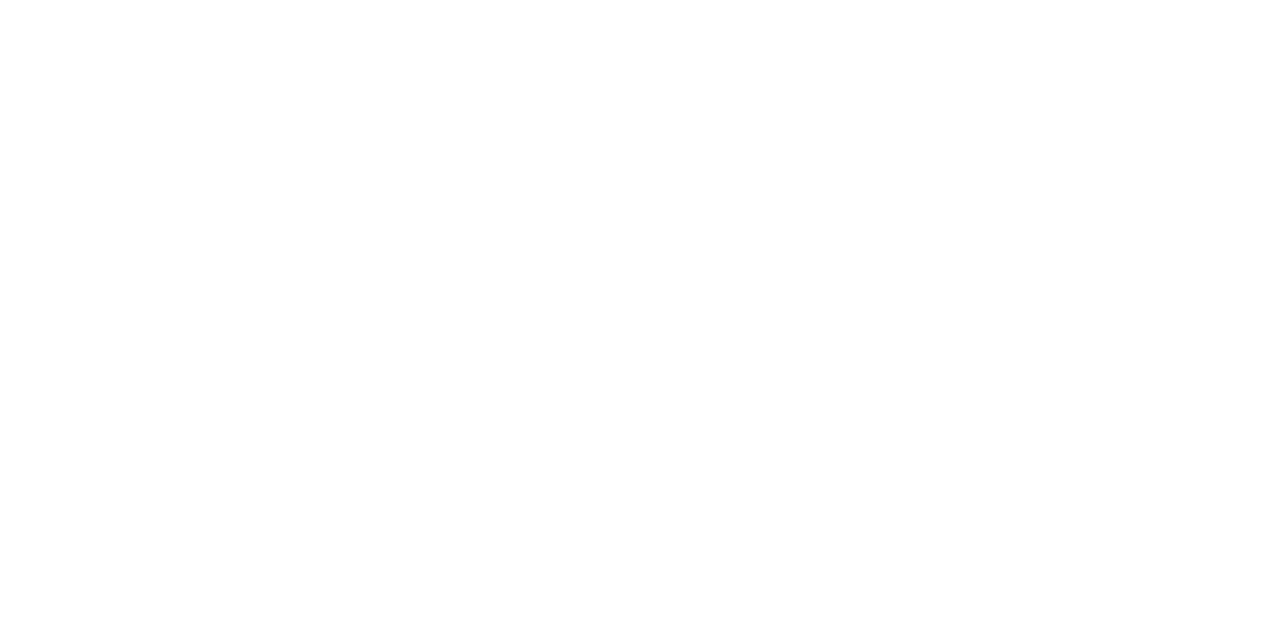
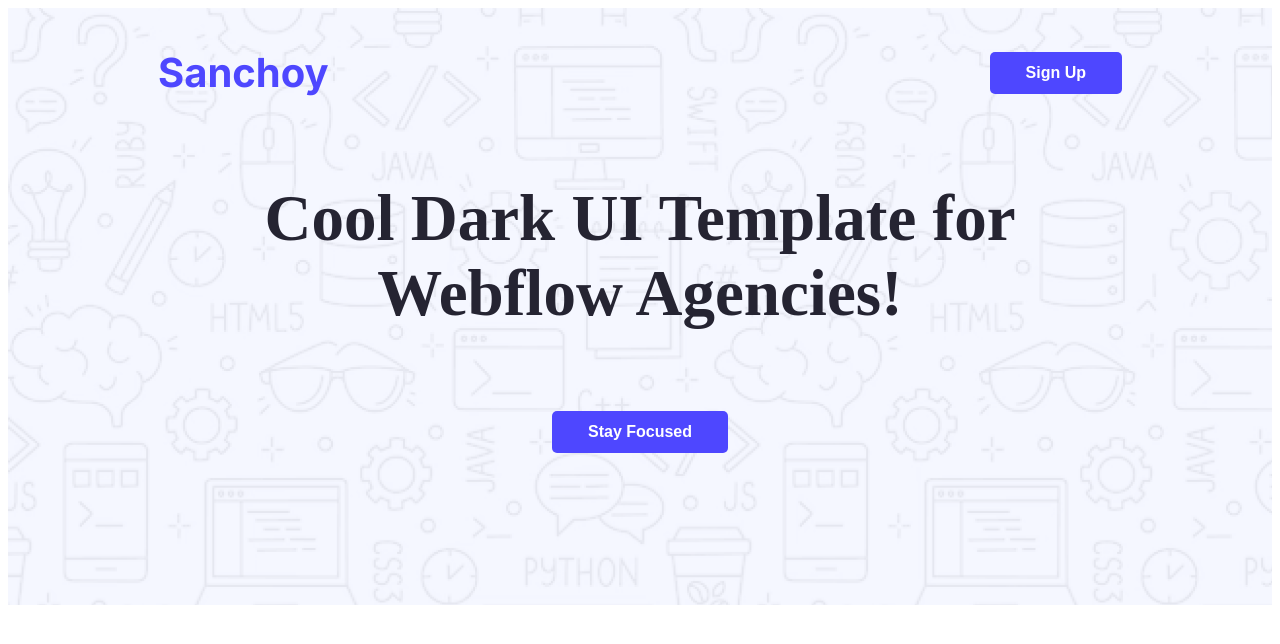
Before and after one commit to sanchoybiswas/1st-assignment, a plain HTML site: page index.html in a window 1280 px wide. Drawn offline with Linux system fonts and the light colour scheme.

Commit message:
hader commit

```diff
--- a/index.html
+++ b/index.html
@@ -4,10 +4,22 @@
     <meta charset="UTF-8">
     <meta name="viewport" content="width=device-width, initial-scale=1.0">
     <title>1st assignment</title>
+    <link rel="preconnect" href="https://fonts.googleapis.com">
+<link rel="preconnect" href="https://fonts.gstatic.com" crossorigin>
+<link href="https://fonts.googleapis.com/css2?family=Inter:ital,opsz,wght@0,14..32,100..900;1,14..32,100..900&display=swap" rel="stylesheet">
+
+    <link rel="stylesheet" href="styles/style.css">
 </head>
 <body>
-    <header>
-
+    <header class="header">
+        <nav>
+            <h3 class="inter-normal nav-logo" >Sanchoy</h3>
+            <li><a href=""><button class="btn-primary">Sign Up</button></a></li>
+        </nav>
+        <div class="banner">
+            <h1 class="banner-title">Cool Dark UI Template for Webflow Agencies!</h1>
+            <button class="btn-primary my-btn">Stay Focused</button>
+        </div>
     </header>
     <main>
 
--- /dev/null
+++ b/styles/style.css
@@ -0,0 +1,60 @@
+
+.inter-normal {
+  font-family: "Inter", sans-serif;
+  font-optical-sizing: auto;
+  font-style: normal;
+  font-size: 40px;
+}
+
+/* header*/
+.header{
+    background-image: url('../Assets/Hero-bg.png');
+}
+
+/* shared style */
+.nav-logo{
+    color: #4E47FF;
+}
+
+.btn-primary{
+    background-color: #4E47FF;
+    font-weight: bold;
+    color: #FFFFFF;
+    padding: 12px 36px;
+    border-radius: 5px;
+    font-size: 16px;
+    border: none;
+
+}
+
+
+
+/* Nav style */
+nav{
+    display: flex;
+    align-items: center;
+    justify-content: space-between;
+    margin: 0px 150px;
+}
+nav li{
+    list-style: none;
+    padding-top: 0px;
+}
+/* banner style */
+.banner-title{
+    color: #252432;
+    font-size: 65px;
+    font-weight: bold;
+    padding-bottom: 37px;
+}
+.my-btn{
+    display: block;
+    margin: 0 auto;
+}
+
+.banner{
+    max-width: 905px;
+    margin: 0 auto;
+    text-align: center;
+    padding-bottom: 152px;
+}
```
Also changed, not shown: 2 other files.
